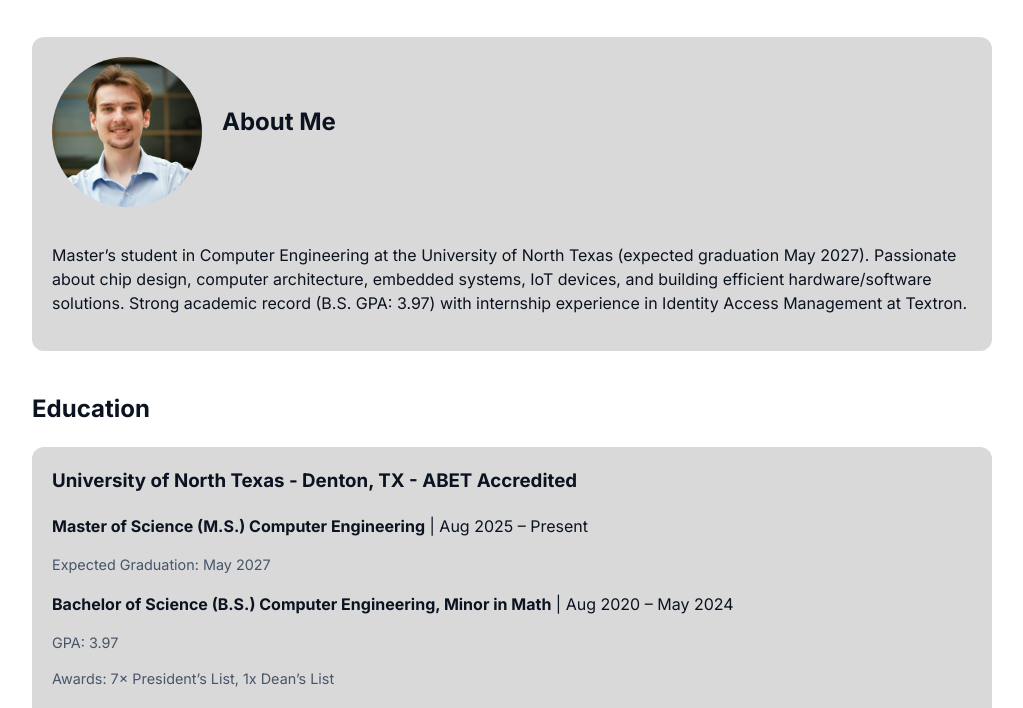
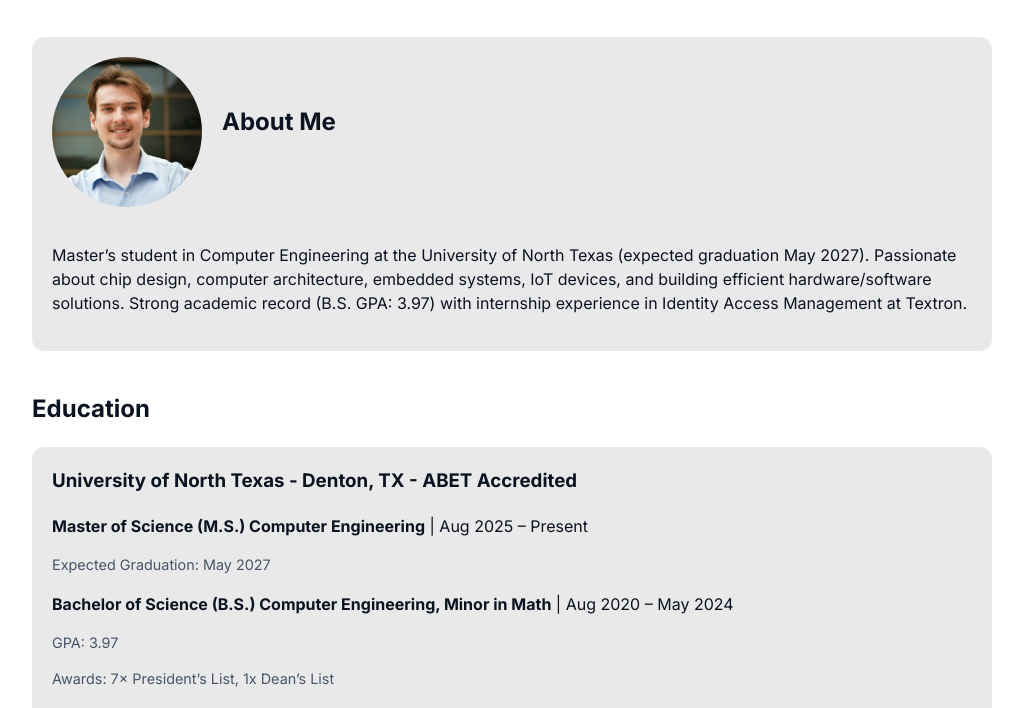
Before and after one commit to robersont1/portfolio, a plain HTML site: page index.html in a window 1280 px wide. Shown: the part 92-800 px from the top of the page, without its empty margins (128-1151 px from the left). Drawn offline with Linux system fonts and the light colour scheme.

Commit message:
Update index.html

```diff
--- a/index.html
+++ b/index.html
@@ -9,7 +9,7 @@
   <style>
     :root{
       --bg: #ffffff;
-      --card: #d9d9d9;
+      --card: #e9e9e9;
       --muted: #475569;
       --text: #0b1220;
       --accent: #6b46c1;
```
